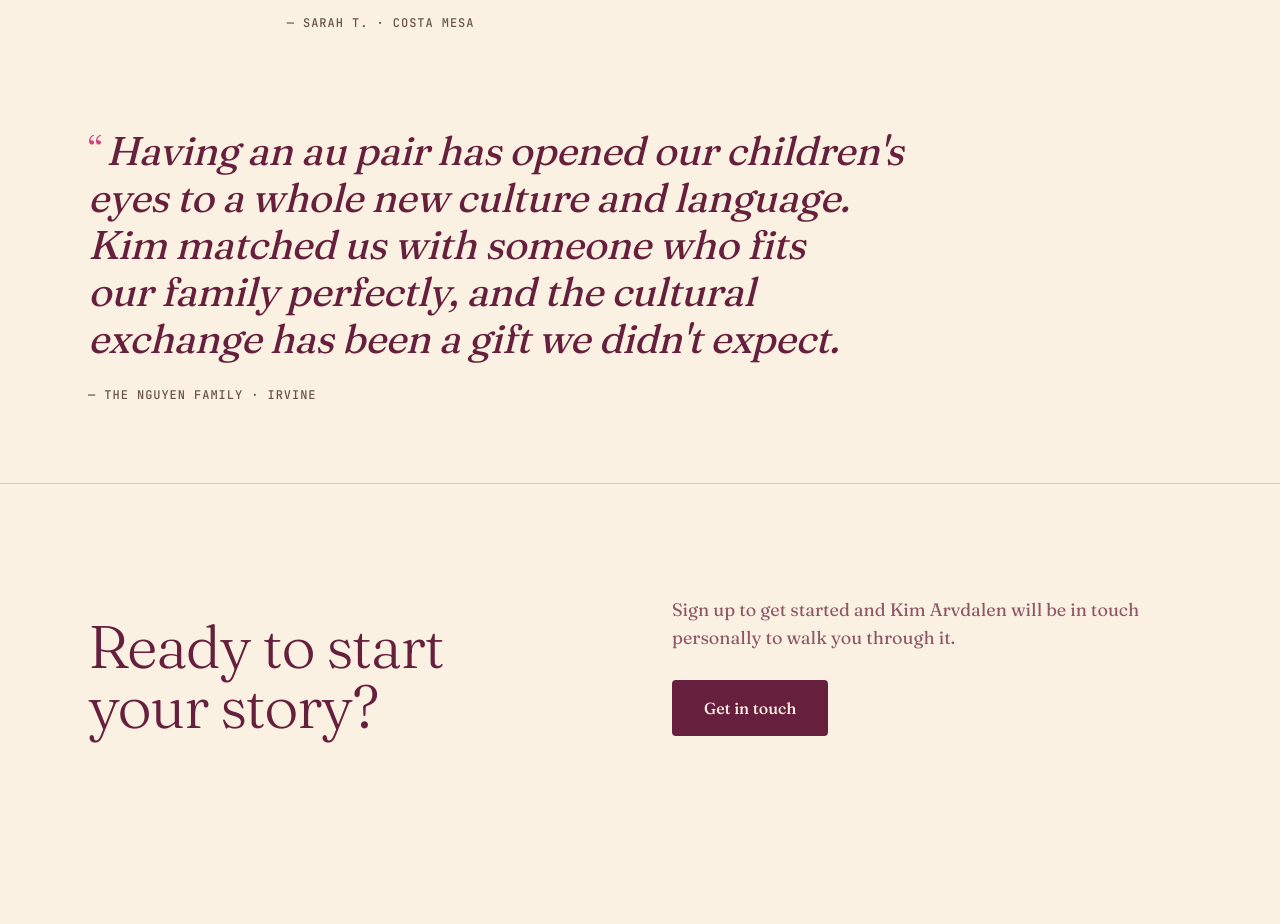
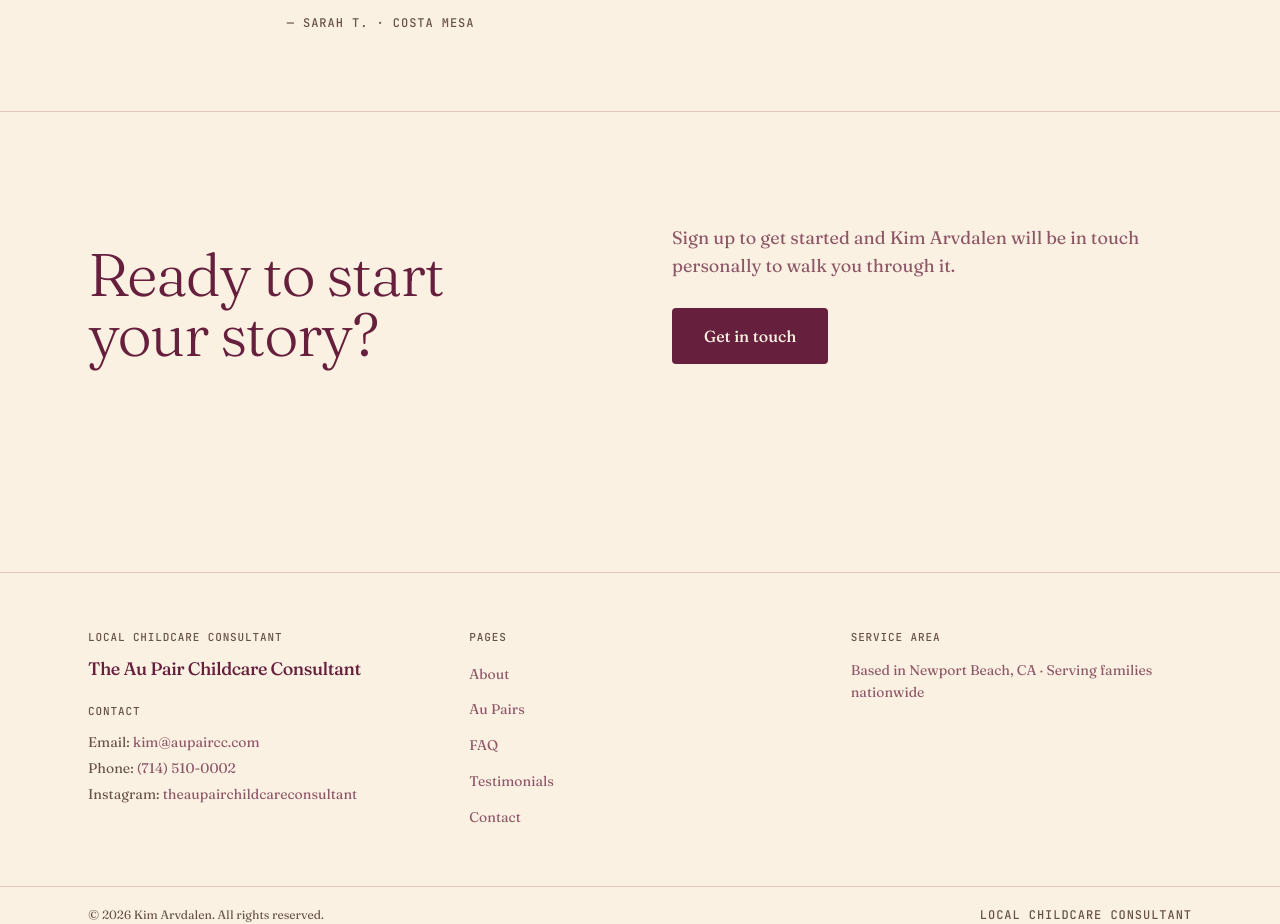
Before and after one commit to hansulteliahs-oss/Lead-gen-sales-optimization, a Next.js app in the folder Website/: page /testimonials in a window 1280 px wide. Shown: the part 1020-1944 px from the top of the page. Built offline with nearby package versions, Linux system fonts and the light colour scheme; no server answers.

Commit message:
content: remove Nguyen family testimonial from testimonials page
Co-Authored-By: Claude Opus 4.7 (1M context) <noreply@anthropic.com>

```diff
--- a/Website/app/testimonials/page.tsx
+++ b/Website/app/testimonials/page.tsx
@@ -20,13 +20,6 @@ const TESTIMONIALS = [
     location: 'Costa Mesa',
     quote:
       'I was overwhelmed before I called Kim. Within an hour she had answered every question I had and made the whole thing feel totally doable. Highly recommend!',
-  },
-  {
-    id: 't-2',
-    family_name: 'The Nguyen Family',
-    location: 'Irvine',
-    quote:
-      "Having an au pair has opened our children's eyes to a whole new culture and language. Kim matched us with someone who fits our family perfectly, and the cultural exchange has been a gift we didn't expect.",
   },
 ]
 
```
